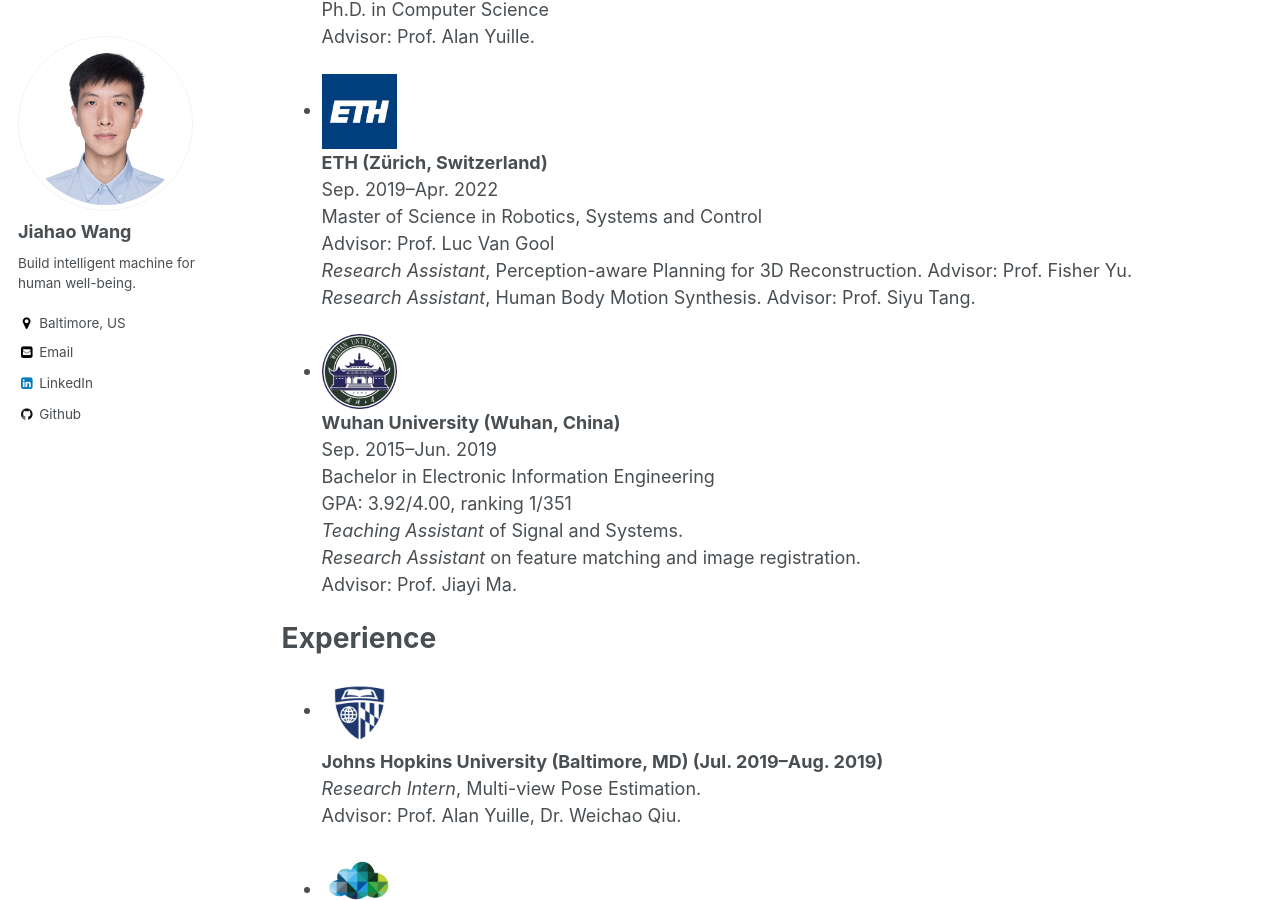
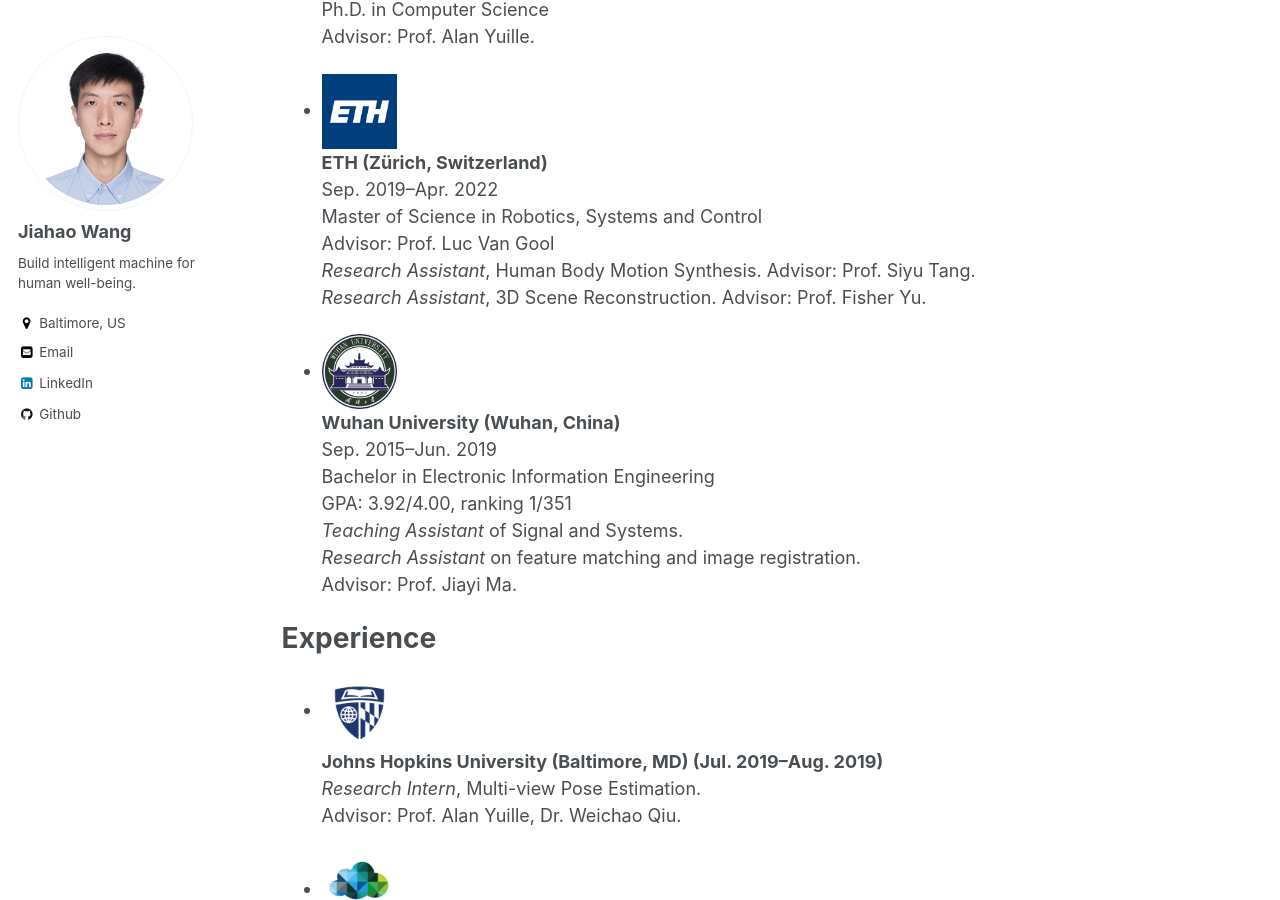
Before and after one commit to JiahaoPlus/JiahaoPlus.github.io, a Jekyll site: the page built from _pages/about.md, in a window 1280 px wide and 900 px high, scrolled down 717 px. Built offline with Jekyll 4.4.1, drawn with Linux system fonts in a browser that asks for light colours.

Commit message:
Update about.md

```diff
--- a/_pages/about.md
+++ b/_pages/about.md
@@ -37,8 +37,8 @@ Advisor: [Prof. Alan Yuille](https://scholar.google.com/citations?user=FJ-huxgAA
 Sep. 2019--Apr. 2022<br>
 Master of Science in Robotics, Systems and Control<br>
 Advisor: [Prof. Luc Van Gool](https://scholar.google.com/citations?hl=zh-CN&user=TwMib_QAAAAJ)<br>
-<i>Research Assistant</i>, Perception-aware Planning for 3D Reconstruction. Advisor: [Prof. Fisher Yu](https://www.yf.io/).<br>
 <i>Research Assistant</i>, Human Body Motion Synthesis. Advisor: [Prof. Siyu Tang](https://vlg.inf.ethz.ch/team/Prof-Dr-Siyu-Tang.html).<br>
+<i>Research Assistant</i>, 3D Scene Reconstruction. Advisor: [Prof. Fisher Yu](https://www.yf.io/).<br>
 
 * <img width="75" height="75" src="https://jiahaoplus.github.io/images/whu.png"/> <br>
 <b>Wuhan University (Wuhan, China)</b> <br>
```
